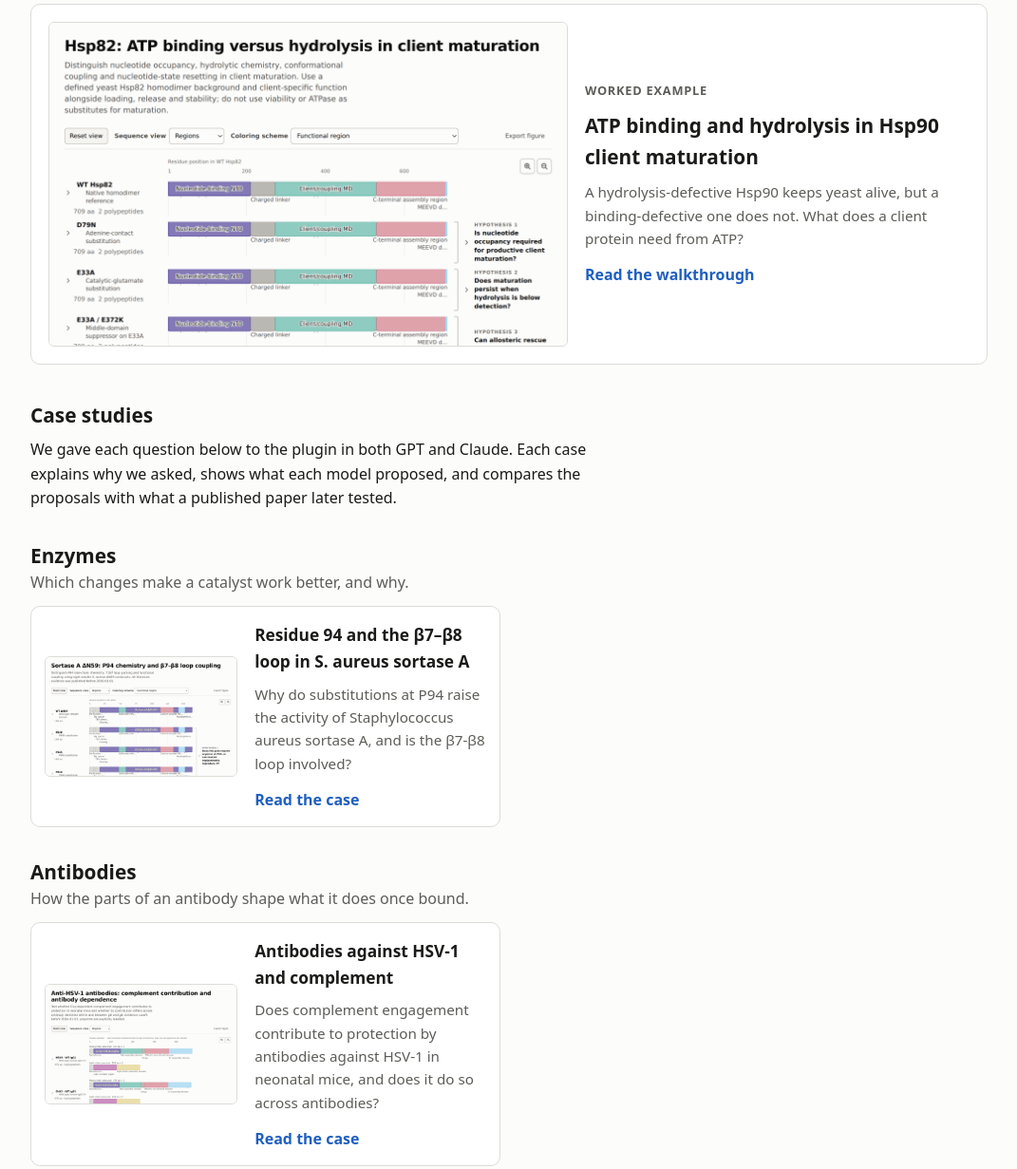
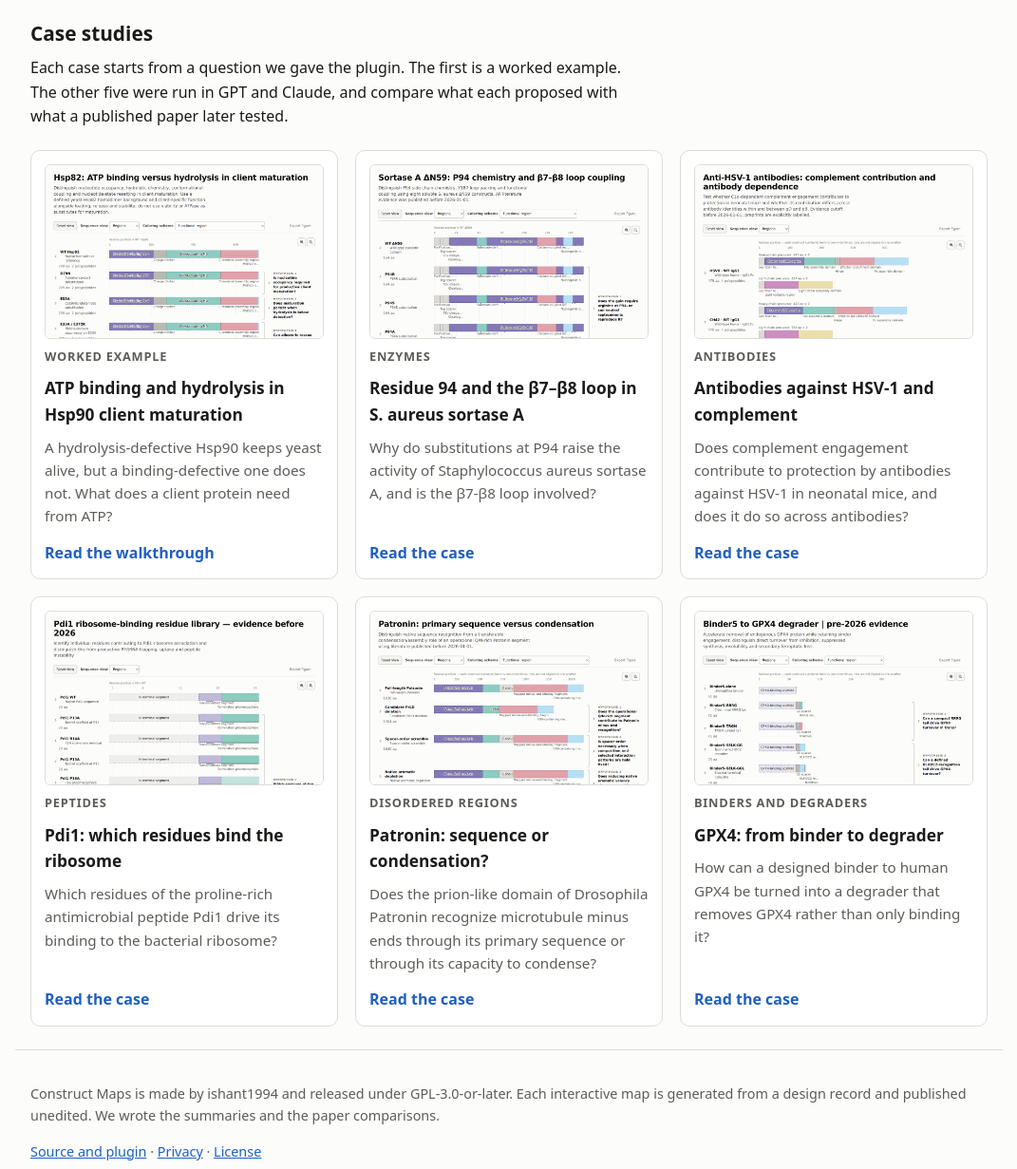
Before and after one commit to ishant1994/construct-maps-demo, a plain HTML site: page preview/index.html in a window 1280 px wide. Shown: the part 637-1868 px from the top of the page at 95% size, without its empty margins (104-1175 px from the left). Drawn offline with Linux system fonts and the light colour scheme.

Commit message:
Show the cases in a three-by-two grid and drop the line under each category
The category is now a small label on each card, and the worked example is the first card.

```diff
--- a/preview/assets/site.css
+++ b/preview/assets/site.css
@@ -15,7 +15,7 @@ a{color:var(--accent)}
 .cite{font-size:.75em;margin-left:1px}
 .cite a{text-decoration:none;font-weight:600}
 code{font-size:.86em;background:var(--soft);padding:1px 5px;border-radius:4px;overflow-wrap:anywhere}
-.grid{display:grid;gap:18px;grid-template-columns:repeat(auto-fill,minmax(280px,1fr))}
+.grid{display:grid;gap:18px;grid-template-columns:repeat(3,minmax(0,1fr))}
 .card{position:relative;background:var(--card);border:1px solid var(--line);border-radius:10px;padding:14px;display:flex;flex-direction:column;gap:8px}
 .card:hover,.card:focus-within{border-color:var(--accent)}
 .card img{width:100%;height:auto;aspect-ratio:16/10;object-fit:cover;object-position:top;border-radius:6px;border:1px solid var(--line);display:block}
@@ -24,15 +24,8 @@ code{font-size:.86em;background:var(--soft);padding:1px 5px;border-radius:4px;ov
 .card h3 a::after{content:"";position:absolute;inset:0;border-radius:10px}
 .card p{margin:0;color:var(--muted);font-size:.95rem}
 .card .go{color:var(--accent);font-weight:600;margin-top:auto;padding-top:6px}
-.card .body{display:flex;flex-direction:column;gap:8px}
+.card .body{display:flex;flex-direction:column;gap:8px;flex:1}
 .eyebrow{font-size:.8rem;font-weight:700;letter-spacing:.06em;text-transform:uppercase;color:var(--muted)}
-.feature,.group .card{display:grid;gap:18px;align-items:center;grid-template-columns:minmax(0,1fr) minmax(0,1.2fr)}
-.feature{grid-column:1/-1;padding:18px;grid-template-columns:minmax(0,1.35fr) minmax(0,1fr)}
-.feature h3{font-size:1.3rem}
-.group{margin:34px 0 0}
-.group h2{margin:0 0 2px}
-.group .blurb{color:var(--muted);margin:0 0 12px;max-width:64ch}
-.group .grid{grid-template-columns:repeat(auto-fill,minmax(440px,1fr))}
 .switch{display:inline-flex;border:1px solid var(--line);border-radius:8px;overflow:hidden;margin:0 0 16px}
 .switch a{padding:8px 18px;text-decoration:none;color:var(--ink);background:var(--card)}
 .switch a+a{border-left:1px solid var(--line)}
@@ -78,10 +71,12 @@ ul.plain{padding-left:20px;margin:6px 0}
 ol.sources{padding-left:22px;font-size:.92rem;color:var(--muted)}
 ol.sources li{margin:6px 0}
 footer{max-width:1040px;margin:0 auto;padding:20px 16px 48px;color:var(--muted);font-size:.9rem;border-top:1px solid var(--line)}
+@media (max-width:900px){
+.grid{grid-template-columns:repeat(2,minmax(0,1fr))}
+}
 @media (max-width:640px){
 h1{font-size:1.6rem}
-.feature,.group .card{grid-template-columns:1fr}
-.group .grid{grid-template-columns:1fr}
+.grid{grid-template-columns:1fr}
 table.cmp-table thead{position:absolute;left:-9999px}
 table.cmp-table,table.cmp-table tbody,table.cmp-table tr,table.cmp-table td{display:block;width:100%}
 table.cmp-table tr{border:1px solid var(--line);border-radius:8px;margin:0 0 12px;padding:6px 0}
--- a/preview/index.html
+++ b/preview/index.html
@@ -15,8 +15,10 @@
 <p class="lead">When designing a panel of protein constructs, we often turn to the literature for starting points and inspiration. A published mutant might separate two activities we want to study, while a construct from a related protein might suggest where to place a domain boundary.</p>
 <p class="lead">LLMs are useful here because they can quickly read across papers with a specific design goal in mind. ChatGPT and Claude can already identify relevant constructs, compare what different groups measured, and suggest which variants would be informative to test together. Once we have a panel in hand, though, we want to see exactly how the constructs differ and inspect the evidence behind each change. For peptides, we also need a way to represent chemistry that a sequence alone can’t capture.</p>
 <p class="lead">We built Construct Maps as a plugin for this workflow. Given a biological question, it proposes a panel of constructs and controls and explains what each comparison could tell us. An interactive map aligns the constructs on a shared residue scale so you can inspect a change, follow it to the source, and see whether the evidence comes from that construct, a related system, or a prediction. For peptides, the design record also specifies features such as D-amino acids, terminal caps, and cyclization.</p>
-<section class="grid" aria-label="Worked example">
-<article class="card feature">
+<h2>Case studies</h2>
+<p class="lead">Each case starts from a question we gave the plugin. The first is a worked example. The other five were run in GPT and Claude, and compare what each proposed with what a published paper later tested.</p>
+<section class="grid" aria-label="Case studies">
+<article class="card">
 <img src="assets/hsp90.png" alt="The interactive map for: ATP binding and hydrolysis in Hsp90 client maturation" loading="lazy">
 <div class="body">
 <span class="eyebrow">Worked example</span>
@@ -25,78 +27,51 @@
 <span class="go" aria-hidden="true">Read the walkthrough</span>
 </div>
 </article>
-</section>
-<h2>Case studies</h2>
-<p class="lead">We gave each question below to the plugin in both GPT and Claude. Each case explains why we asked, shows what each model proposed, and compares the proposals with what a published paper later tested.</p>
-<section class="group" aria-labelledby="group-enzymes">
-<h2 id="group-enzymes">Enzymes</h2>
-<p class="blurb">Which changes make a catalyst work better, and why.</p>
-<div class="grid">
 <article class="card">
 <img src="assets/sortase-gpt-r1.png" alt="The interactive map for: Residue 94 and the β7–β8 loop in S. aureus sortase A" loading="lazy">
 <div class="body">
+<span class="eyebrow">Enzymes</span>
 <h3><a href="cases/sortase/">Residue 94 and the β7–β8 loop in S. aureus sortase A</a></h3>
 <p>Why do substitutions at P94 raise the activity of Staphylococcus aureus sortase A, and is the β7-β8 loop involved?</p>
 <span class="go" aria-hidden="true">Read the case</span>
 </div>
 </article>
-</div>
-</section>
-<section class="group" aria-labelledby="group-antibodies">
-<h2 id="group-antibodies">Antibodies</h2>
-<p class="blurb">How the parts of an antibody shape what it does once bound.</p>
-<div class="grid">
 <article class="card">
 <img src="assets/hsv-complement-gpt-r1.png" alt="The interactive map for: Antibodies against HSV-1 and complement" loading="lazy">
 <div class="body">
+<span class="eyebrow">Antibodies</span>
 <h3><a href="cases/hsv-complement/">Antibodies against HSV-1 and complement</a></h3>
 <p>Does complement engagement contribute to protection by antibodies against HSV-1 in neonatal mice, and does it do so across antibodies?</p>
 <span class="go" aria-hidden="true">Read the case</span>
 </div>
 </article>
-</div>
-</section>
-<section class="group" aria-labelledby="group-peptides">
-<h2 id="group-peptides">Peptides</h2>
-<p class="blurb">Short sequences, where one residue can decide the outcome.</p>
-<div class="grid">
 <article class="card">
 <img src="assets/pdi1-gpt-r1.png" alt="The interactive map for: Pdi1: which residues bind the ribosome" loading="lazy">
 <div class="body">
+<span class="eyebrow">Peptides</span>
 <h3><a href="cases/pdi1/">Pdi1: which residues bind the ribosome</a></h3>
 <p>Which residues of the proline-rich antimicrobial peptide Pdi1 drive its binding to the bacterial ribosome?</p>
 <span class="go" aria-hidden="true">Read the case</span>
 </div>
 </article>
-</div>
-</section>
-<section class="group" aria-labelledby="group-disordered-regions">
-<h2 id="group-disordered-regions">Disordered regions</h2>
-<p class="blurb">Regions with no fixed fold that still carry function.</p>
-<div class="grid">
 <article class="card">
 <img src="assets/patronin-gpt-r1.png" alt="The interactive map for: Patronin: sequence or condensation?" loading="lazy">
 <div class="body">
+<span class="eyebrow">Disordered regions</span>
 <h3><a href="cases/patronin/">Patronin: sequence or condensation?</a></h3>
 <p>Does the prion-like domain of Drosophila Patronin recognize microtubule minus ends through its primary sequence or through its capacity to condense?</p>
 <span class="go" aria-hidden="true">Read the case</span>
 </div>
 </article>
-</div>
-</section>
-<section class="group" aria-labelledby="group-binders-and-degraders">
-<h2 id="group-binders-and-degraders">Binders and degraders</h2>
-<p class="blurb">Designed proteins that bind a target and can send it for removal.</p>
-<div class="grid">
 <article class="card">
 <img src="assets/gpx4-gpt-r1.png" alt="The interactive map for: GPX4: from binder to degrader" loading="lazy">
 <div class="body">
+<span class="eyebrow">Binders and degraders</span>
 <h3><a href="cases/gpx4/">GPX4: from binder to degrader</a></h3>
 <p>How can a designed binder to human GPX4 be turned into a degrader that removes GPX4 rather than only binding it?</p>
 <span class="go" aria-hidden="true">Read the case</span>
 </div>
 </article>
-</div>
 </section>
 </main>
 <footer>
```
